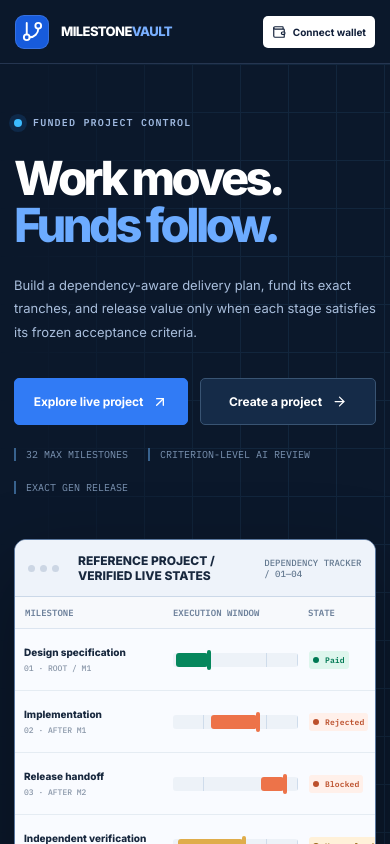
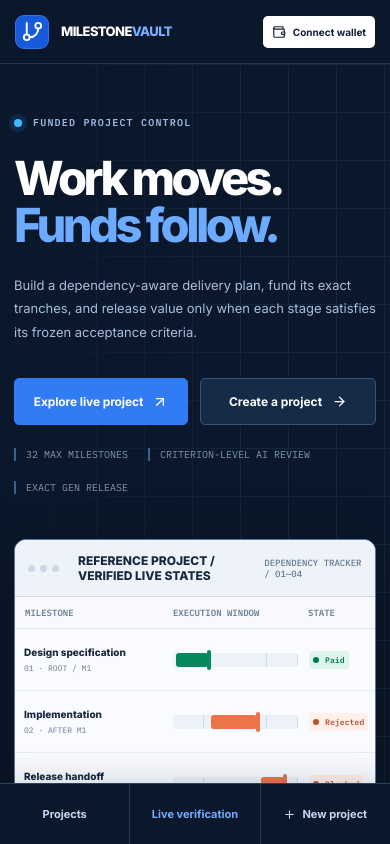
Before and after one commit to Iniwura/milestonevault, a React (Vite) app in the folder frontend/: page / in a window 390 px wide. Shown: the top 844 px of the page. Built offline with nearby package versions, Linux system fonts and the light colour scheme; what genlayer-js would draw is missing.

Commit message:
Restore persistent mobile navigation and polish project form

```diff
--- a/frontend/src/control-system.css
+++ b/frontend/src/control-system.css
@@ -340,3 +340,28 @@ h1 em,h2 em{font-family:inherit;color:inherit;font-style:normal}
  .control-criterion-table th:last-child,.control-criterion-table td:last-child{display:none}
 }
 @media(prefers-reduced-motion:reduce){*,*:before,*:after{scroll-behavior:auto!important;animation:none!important;transition:none!important}}
+
+/* Compact mobile operation navigation, always reachable */
+.control-create-settings{display:grid;grid-template-columns:1.4fr .6fr;gap:12px}
+.control-create-settings select{padding:11px 12px;background:#f8faff;border:1px solid #d8e2ed;border-radius:5px;width:100%;font-size:12px}
+@media(max-width:800px){
+ .site-shell{padding-bottom:65px}
+ .site-header .header-inner nav{
+  display:flex!important;position:fixed;bottom:0;left:0;right:0;margin:0!important;
+  height:61px;align-items:stretch;justify-content:space-around;gap:0;background:#0b182b;
+  border-top:1px solid #2b4160;z-index:999;box-shadow:0 -8px 28px #06172b22
+ }
+ .site-header .header-inner nav button,
+ .site-header .header-inner nav button:first-child,
+ .site-header .header-inner nav .nav-create{
+  display:flex!important;align-items:center;justify-content:center;gap:6px;height:auto!important;
+  flex:1;padding:10px 5px!important;background:none!important;border:0!important;border-radius:0;
+  color:#c4d7f5!important;font-size:11px!important;font-weight:700!important
+ }
+ .site-header .header-inner nav button:nth-child(2){color:#75acff!important;border-left:1px solid #253a59!important;border-right:1px solid #253a59!important}
+ .site-header .header-inner nav button:focus-visible{outline:2px solid #6ea4fd;outline-offset:-4px}
+ .site-footer{padding-bottom:30px}
+}
+@media(max-width:520px){
+ .control-create-settings{grid-template-columns:1fr}
+}
```
